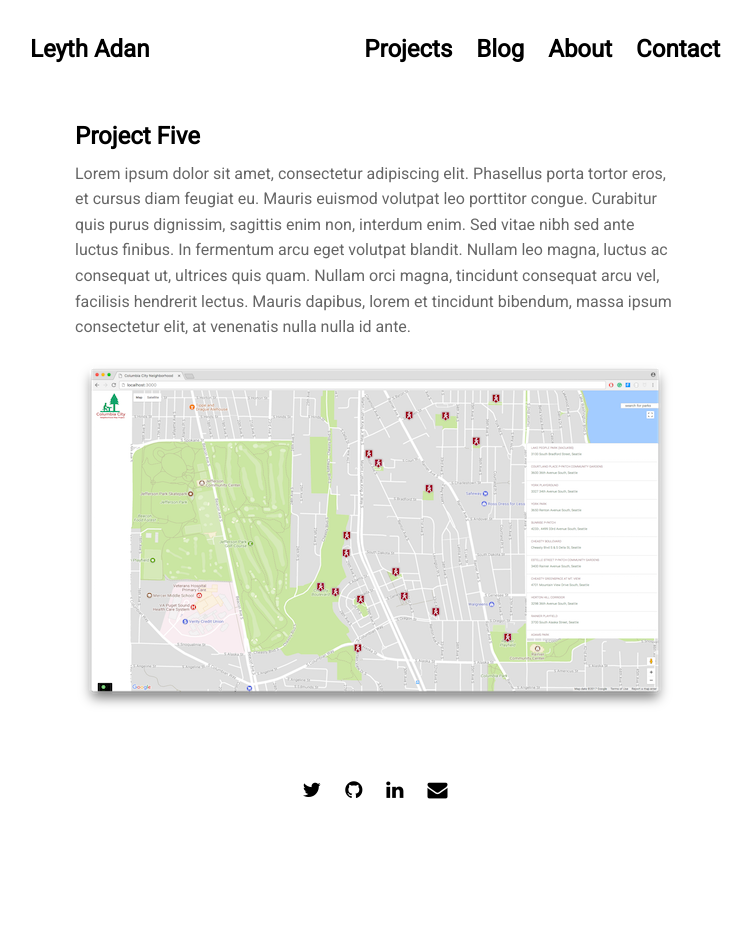
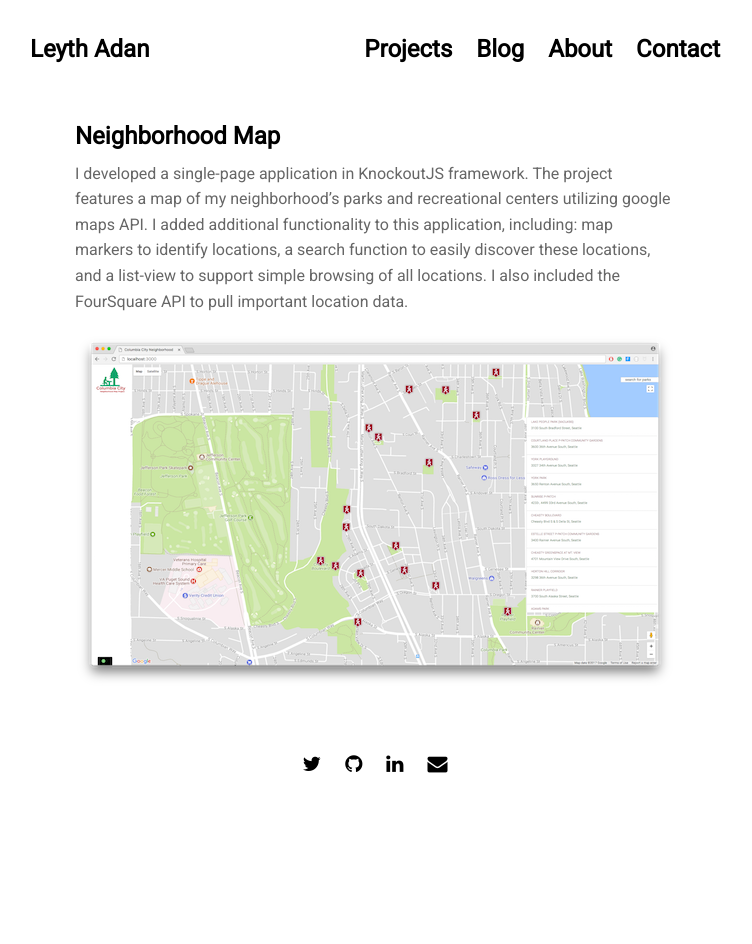
Before and after one commit to wehelie/leyth, a Jekyll site: the page built from projects/proj-5.md, in a window 1280 px wide. Shown: the whole page, without its empty margins (265-1017 px from the left). Built offline with Jekyll 4.4.1, drawn with Linux system fonts in a browser that asks for light colours; nearby versions of some CDN libraries; after the commit the page ends 918 px from its top, so only the background shows below that.

Commit message:
Update proj-5.md

```diff
--- a/projects/proj-5.md
+++ b/projects/proj-5.md
@@ -1,8 +1,8 @@
 ---
 layout: post
-title: 'Project Five'
+title: 'Neighborhood Map'
 ---
 
-Lorem ipsum dolor sit amet, consectetur adipiscing elit. Phasellus porta tortor eros, et cursus diam feugiat eu. Mauris euismod volutpat leo porttitor congue. Curabitur quis purus dignissim, sagittis enim non, interdum enim. Sed vitae nibh sed ante luctus finibus. In fermentum arcu eget volutpat blandit. Nullam leo magna, luctus ac consequat ut, ultrices quis quam. Nullam orci magna, tincidunt consequat arcu vel, facilisis hendrerit lectus. Mauris dapibus, lorem et tincidunt bibendum, massa ipsum consectetur elit, at venenatis nulla nulla id ante.
+I developed a single-page application in KnockoutJS framework. The project features a map of my neighborhood’s parks and recreational centers utilizing google maps API. I added additional functionality to this application, including: map markers to identify locations, a search function to easily discover these locations, and a list-view to support simple browsing of all locations. I also included the FourSquare API to pull important location data.
 
 {% include image.html url="http://wehelie.github.io/neighborhood-map-project/" image="projects/proj-5/thumb.png" %}
```
